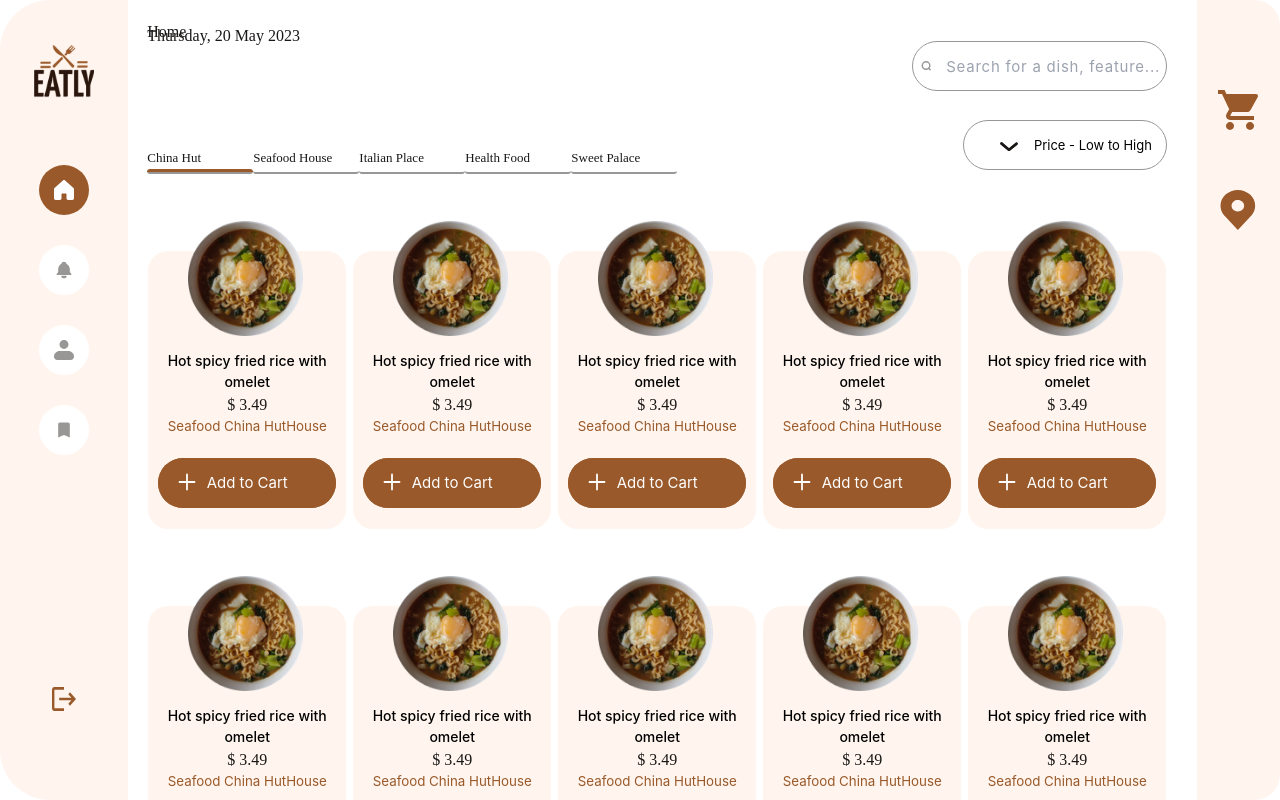
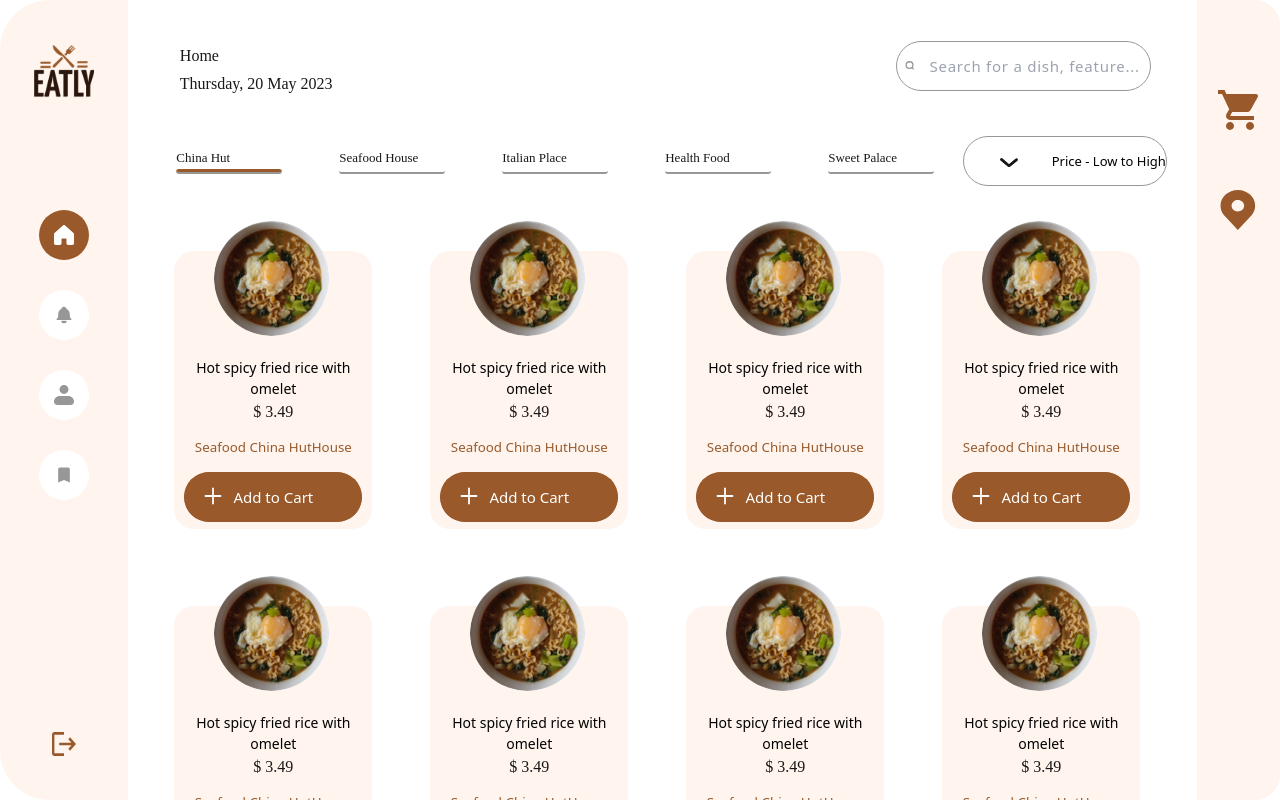
Before and after one commit to square-hktn/eatly, a React (Create React App) app: page /dashboard in a window 1280 px wide. Shown: the top 800 px of the page. Built offline with nearby package versions, Linux system fonts and the light colour scheme.

Commit message:
fix: the dashboard styling

```diff
--- a/src/App.css
+++ /dev/null
@@ -1,38 +0,0 @@
-.App {
-  text-align: center;
-}
-
-.App-logo {
-  height: 40vmin;
-  pointer-events: none;
-}
-
-@media (prefers-reduced-motion: no-preference) {
-  .App-logo {
-    animation: App-logo-spin infinite 20s linear;
-  }
-}
-
-.App-header {
-  background-color: #282c34;
-  min-height: 100vh;
-  display: flex;
-  flex-direction: column;
-  align-items: center;
-  justify-content: center;
-  font-size: calc(10px + 2vmin);
-  color: white;
-}
-
-.App-link {
-  color: #61dafb;
-}
-
-@keyframes App-logo-spin {
-  from {
-    transform: rotate(0deg);
-  }
-  to {
-    transform: rotate(360deg);
-  }
-}
--- a/src/component/AddressModal.js
+++ b/src/component/AddressModal.js
@@ -8,7 +8,6 @@ function AddressModal(props) {
   const [zipCode, setZipCode] = useState("");
   const [state, setState] = useState("");
 
-
   const handlesubmit = (e) => {
     e.preventDefault();
     props.setAddress({
@@ -16,35 +15,44 @@ function AddressModal(props) {
       city,
       zipCode,
       state,
-    })
+    });
     props.setShow(false);
     props.setShowPaymentModal(true);
+    setStreet("");
+    setCity("");
+    setZipCode("");
+    setState("");
   };
 
   const handleShowModal = () => {
-    props.setShow(false)
-  }
+    props.setShow(false);
+  };
 
   return (
     <div className="address_modal">
       <div className="confirmation_sidebar_wrapper">
-        <div className="flex flex-col">
-          <div className="flex flex-col mb-8">
-            <div class="flex w-full">
-              <p class="text-3xl font-semibold">Address</p>
-              <div class="flex w-full justify-end">
-                <p class="text-xl font-bold close-btn" onClick={(e) => handleShowModal(e)}>x</p>
-              </div>
-            </div>
-            <p class="font-semibold text-lg text-[#99592A]">Order #12345</p>
+        <div className="flex flex-row items-center">
+          <div className="flex justify-center w-32">
+            <p className="text-3xl font-semibold text-center">Address</p>
+          </div>
+
+          <div className="flex justify-end w-64">
+            <button className="close-btn " onClick={(e) => handleShowModal(e)}>
+              x
+            </button>
           </div>
         </div>
-        <div class="flex w-full justify-start mt-5">
-          <p class="font-bold text-start mb-3">Where do we deliver?</p>
+
+        <p className="font-semibold text-lg text-[#99592A] text-center mt-2">
+          Order #12345
+        </p>
+
+        <div className="flex w-full justify-start mt-5">
+          <p className="font-bold text-start mb-3">Where do we deliver?</p>
         </div>
 
-      <form onSubmit={handlesubmit}>
-        <div class="flex flex-col w-full border-t-2 border-gray-400">
+        <form onSubmit={handlesubmit}>
+          <div className="flex flex-col w-full border-t-2 border-gray-400">
             <div class="flex flex-col w-full mt-6">
               <p class="mb-3">House no./Apartment/Street</p>
               <input
@@ -96,10 +104,7 @@ function AddressModal(props) {
                 </button>
               </div>
               <div className="w-full ml-2 mb-10">
-                <button
-                  className="address-modal-payment-button"
-                  type="submit"
-                >
+                <button className="address-modal-payment-button" type="submit">
                   <p class="text-white text-center font-semibold">
                     Continue to Payment
                   </p>
@@ -107,7 +112,7 @@ function AddressModal(props) {
               </div>
             </div>
           </div>
-      </form>
+        </form>
       </div>
     </div>
   );
--- a/src/component/header/header.module.scss
+++ b/src/component/header/header.module.scss
@@ -2,11 +2,15 @@
   height: 120px;
   width: 100%;
   display: flex;
-  flex-direction: row;justify-content: space-between;
+  flex-direction: row;
+  justify-content: space-between;
 }
+
 .headerText {
   display: flex;
   flex-flow: column;
+  gap: 1.5rem;
+  margin-left: 2rem;
 }
 .inputSection {
   width: 25%;
@@ -17,6 +21,8 @@
   border-radius: 30px;
   display: flex;
   flex-direction: row;
+  align-items: center;
+  margin-right: 1rem;
 }
 .searchBar {
   width: 95%;
@@ -35,9 +41,10 @@
   width: 10px;
   margin-left: 8px;
 }
-h2, span {
+h2,
+span {
   font-family: Poppins;
-  color: #1A1817;
+  color: #1a1817;
 }
 h2 {
   margin-top: 20px;
--- a/src/component/product/product.module.scss
+++ b/src/component/product/product.module.scss
@@ -1,8 +1,19 @@
 .productContainer {
   display: grid;
-  grid-template-columns: repeat(5, 0.2fr);
+  grid-template-columns: repeat(4, 1fr);
   grid-gap: 5px;
+  @media only screen and (min-width: 320px) and (max-width: 600px) {
+    grid-template-columns: repeat(1, 1fr);
+  }
+  @media only screen and (min-width: 601px) and (max-width: 900px) {
+    grid-template-columns: repeat(2, 1fr);
+  }
+
+  @media only screen and (min-width: 901px) and (max-width: 1200px) {
+    grid-template-columns: repeat(3, 1fr);
+  }
 }
+
 .productCard {
   height: 350px;
   width: 200px;
@@ -21,8 +32,8 @@
 }
 
 .productImage {
- width: 100%;
- height: 100%;
+  width: 100%;
+  height: 100%;
 }
 .productDetails {
   height: 80%;
@@ -39,16 +50,19 @@
   font-size: 14px;
   font-weight: 500;
 }
-span {
+
+.span {
   color: #1a1817;
   font-weight: 300;
 }
-label {
+
+.smalltitle {
   color: #99592a;
   font-size: smaller;
   width: 100%;
   text-align: center;
 }
+
 .btnSection {
   height: 50px;
   width: 90%;
@@ -57,7 +71,8 @@ label {
   margin: auto;
   position: relative;
 }
-button {
+
+.cartbtn {
   background: #99592a;
   width: 100%;
   height: 100%;
--- a/src/component/product/productCard.js
+++ b/src/component/product/productCard.js
@@ -20,12 +20,12 @@ const ProductCard = (props) => {
             <div className={styles.productDetails}>
               <center>
                 <p className={styles.productName}>{info.name}</p>
-                <span>{info.cost}</span>
+                <span className={styles.span}>{info.cost}</span>
               </center>
-              <label>{info.restaurantName}</label>
+              <label className={styles.smalltitle}>{info.restaurantName}</label>
               <div className={styles.btnSection}>
                 <img src={addIcon} className={styles.addImage} alt="add_icon" />
-                <button>Add to Cart</button>
+                <button className={styles.cartbtn}>Add to Cart</button>
               </div>
             </div>
           </div>
--- a/src/component/topPicks/topPicks.module.scss
+++ b/src/component/topPicks/topPicks.module.scss
@@ -3,7 +3,9 @@
   width: 100%;
   display: flex;
   flex-direction: row;
+  align-items: center;
 }
+
 .restaurantSection {
   height: 30%;
   width: 13%;
@@ -16,7 +18,7 @@
 .active {
   height: 3px;
   width: 100%;
-  background: #99592A;
+  background: #99592a;
   position: absolute;
   bottom: 0;
   left: 0;
@@ -34,8 +36,9 @@
   border-radius: 30px;
   display: flex;
   flex-direction: row;
+   margin-top: 1rem;
 }
-.filters{
+.filters {
   display: flex;
   flex-flow: row;
   width: 100%;
--- a/src/index.css
+++ b/src/index.css
@@ -2,20 +2,14 @@
 @tailwind components;
 @tailwind utilities;
 
-body {
-  margin: 0;
+@import url("https://fonts.googleapis.com/css2?family=Poppins:ital,wght@0,100;0,200;0,300;0,400;0,500;0,600;0,700;1,200;1,400;1,500;1,600;1,700&display=swap");
 
-  font-family: -apple-system, BlinkMacSystemFont, "Segoe UI", "Roboto", "Oxygen",
-    "Ubuntu", "Cantarell", "Fira Sans", "Droid Sans", "Helvetica Neue",
-    sans-serif;
-  -webkit-font-smoothing: antialiased;
-  -moz-osx-font-smoothing: grayscale;
+* {
+  margin: auto;
+  box-sizing: border-box;
+  overflow-x: hidden;
 }
 
-code {
-  font-family: source-code-pro, Menlo, Monaco, Consolas, "Courier New",
-    monospace;
-}
 .welcome_page_cover {
   background: url("./assets/covers/Banner.svg") no-repeat;
   height: 100%;
@@ -34,10 +28,12 @@ code {
   padding: 5px;
   z-index: 0;
 }
+
 .landing_large_card :after {
   content: "";
   opacity: 80%;
 }
+
 .client_card {
   background-color: white;
   opacity: 100%;
@@ -89,6 +85,29 @@ code {
   background: #fff5ee;
   border-radius: 20px;
   box-shadow: 0 2px 4px rgba(0, 0, 0, 0.2);
+}
+
+.address_modal-header {
+  display: flex;
+  column-gap: 5rem;
+}
+
+.close_btn_container {
+  display: flex;
+}
+
+.close-btn {
+  cursor: pointer;
+  font-weight: bolder;
+  font-size: 1.5rem;
+}
+
+.close-btn:disabled {
+  color: #989795;
+}
+.close-btn:hover,
+.close-btn:active {
+  color: #2a160c;
 }
 
 .confirmation-modal-promo-code-input {
@@ -226,6 +245,3 @@ p.line_text span {
 .sidebar_logo_circle {
   background: white;
 }
-.close-btn {
-  cursor: pointer;
-}
--- a/src/pages/core/login/Login.module.scss
+++ b/src/pages/core/login/Login.module.scss
@@ -2,7 +2,7 @@
   border-box: box-sizing;
   background: rgba(255, 245, 238, 1);
   margin: 0;
-  height: 100vh;
+  height: 100%;
   display: flex;
   flex-direction: column;
   align-items: center;
@@ -10,8 +10,8 @@
   padding: 32px 0px;
   @media only screen and (min-width: 320px) and (max-width: 768px) {
     padding: 16px 32px;
-    height: 100%;
   }
+
   .big_container {
     display: flex;
     gap: 2rem;
@@ -38,7 +38,7 @@
       font-style: normal;
       font-weight: 600;
       font-size: 40px;
-      line-height: 130%;
+      //line-height: 130%;
       text-align: center;
       margin: 0;
       margin-top: 0.5rem;
@@ -122,7 +122,6 @@
         @media only screen and (min-width: 320px) and (max-width: 600px) {
           column-gap: 0;
           justify-content: space-between;
-
         }
       }
 
@@ -208,13 +207,11 @@
       color: #1a1817;
       @media only screen and (min-width: 320px) and (max-width: 600px) {
         font-size: 14px;
-
       }
       .link {
         color: rgba(153, 89, 42, 1);
         text-decoration: none;
       }
-
     }
     .right_container {
       width: 500px;
@@ -228,7 +225,6 @@
         align-items: center;
         justify-content: center;
         padding-top: 0rem;
-
       }
       .image {
         width: 100%;
--- a/src/pages/core/signup/Signup.scss
+++ b/src/pages/core/signup/Signup.scss
@@ -1,8 +1,7 @@
 .signup_container {
-  border-box: box-sizing;
   background: rgba(255, 245, 238, 1);
   margin: 0;
-  height: 100vh;
+  height: 100%;
   display: flex;
   flex-direction: column;
   align-items: center;
@@ -10,7 +9,6 @@
   padding: 32px 0px;
   @media only screen and (min-width: 320px) and (max-width: 768px) {
     padding: 32px;
-    height: 100%;
   }
 
   .big_container {
@@ -39,7 +37,7 @@
       font-style: normal;
       font-weight: 600;
       font-size: 40px;
-      line-height: 130%;
+      //line-height: 130%;
       text-align: center;
       margin: 0;
       margin-top: 0.5rem;
@@ -66,7 +64,7 @@
     font-style: normal;
     font-weight: 400;
     font-size: 16px;
-    line-height: 175%;
+
     /* identical to box height, or 28px */
     letter-spacing: 0.02em;
     color: #989795;
@@ -84,7 +82,6 @@
     font-style: normal;
     font-weight: 500;
     font-size: 16px;
-    line-height: 130%;
     outline: none;
     /* identical to box height, or 21px */
     color: #989795;
@@ -164,7 +161,6 @@
       font-style: normal;
       font-weight: 400;
       font-size: 16px;
-      line-height: 175%;
       /* identical to box height, or 28px */
       text-align: center;
       letter-spacing: 0.02em;
@@ -188,7 +184,6 @@
     font-style: normal;
     font-weight: 400;
     font-size: 16px;
-    line-height: 175%;
     text-align: center;
     /* identical to box height, or 28px */
     letter-spacing: 0.02em;
--- a/src/pages/dashboard/dashboard.module.scss
+++ b/src/pages/dashboard/dashboard.module.scss
@@ -13,25 +13,29 @@
   width: 11%;
   height: 100%;
 }
+
 .cartSection {
   height: 100%;
   width: 6.5%;
   border-radius: 0 25px 25px 0;
-  background: #FFF5EE;
+  background: #fff5ee;
   position: fixed;
   right: 0;
   display: flex;
   flex-direction: column;
 }
+
 .cartHinge {
   width: 8%;
   margin-left: 15px;
 }
+
 .cartSectionImages {
   height: 40px;
   width: 40px;
   margin: auto;
 }
+
 .cartIconAssets {
   display: flex;
   flex-direction: column;
```
Also changed, not shown: src/pages/dashboard/dashboard.page.js (+8 -8 lines), src/logo.svg (deleted). Lines whose indentation alone changed are shown as unchanged.
